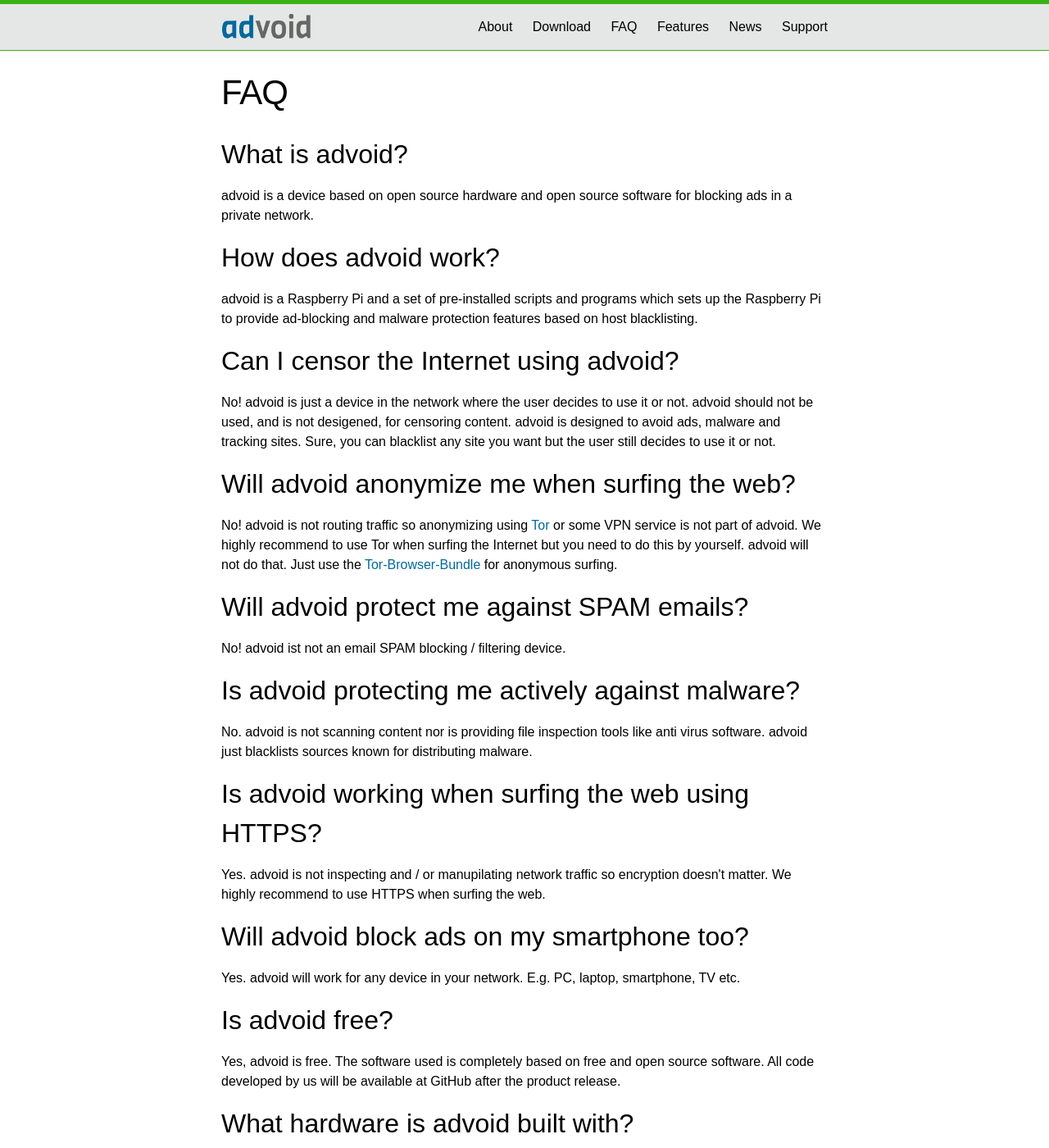
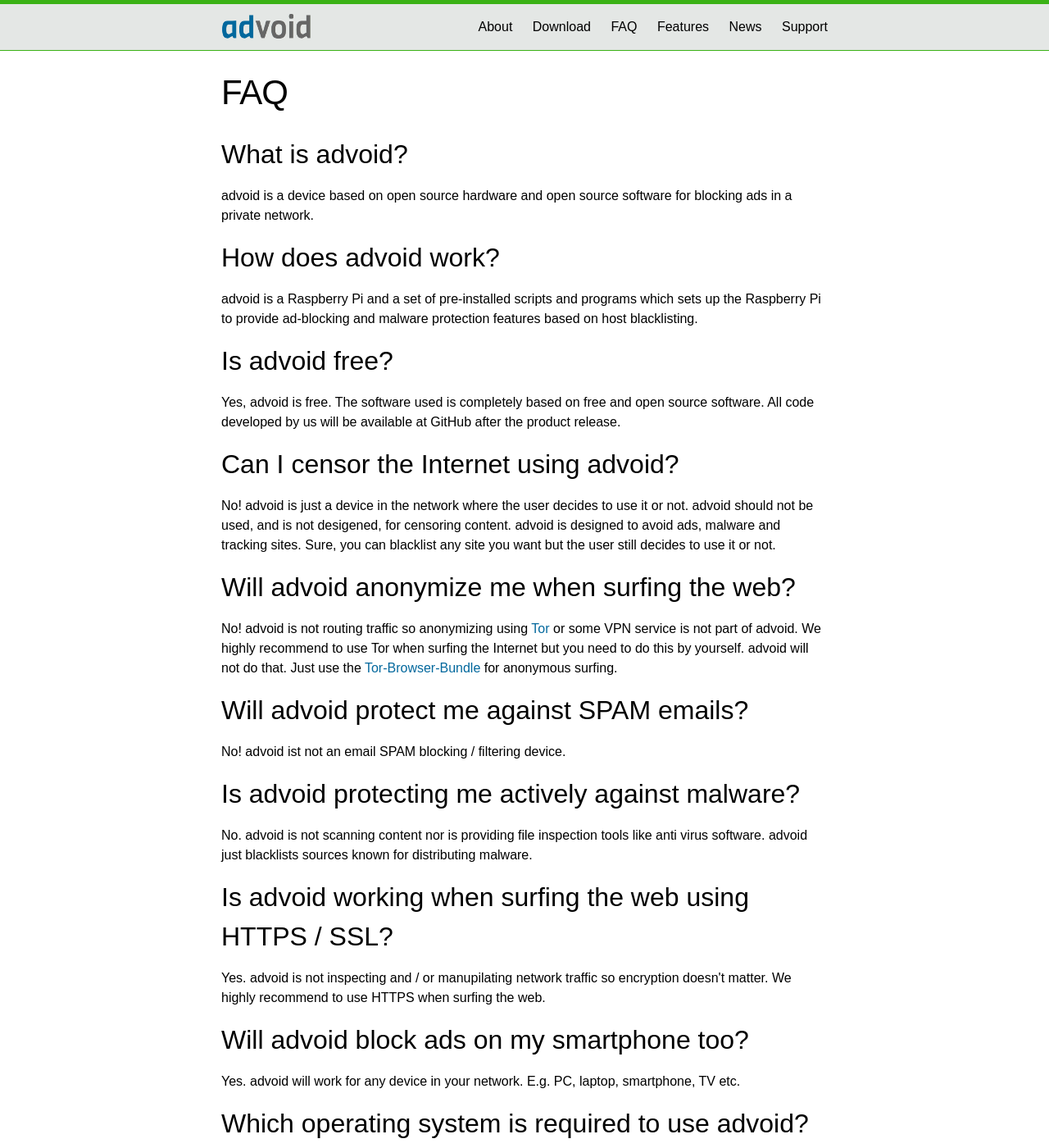
Before and after one commit to advoid/advoid.net, a Jekyll site: the page built from faq.md, in a window 1280 px wide and 1400 px high. Shown: the whole window at 82% size. Built offline with Jekyll 4.4.1, drawn with Linux system fonts in a browser that asks for light colours; some of the changed text lies outside the part shown.

Commit message:
some more faq stuff

```diff
--- a/faq.md
+++ b/faq.md
@@ -11,6 +11,10 @@
 <h2>How does advoid work?</h2>
 
 <p>advoid is a Raspberry Pi and a set of pre-installed scripts and programs which sets up the Raspberry Pi to provide ad-blocking and malware protection features based on host blacklisting.</p>
+
+<h2>Is advoid free?</h2>
+
+<p>Yes, advoid is free. The software used is completely based on free and open source software. All code developed by us will be available at GitHub after the product release.</p>
 
 <h2>Can I censor the Internet using advoid?</h2>
 
@@ -28,7 +32,7 @@
 
 <p>No. advoid is not scanning content nor is providing file inspection tools like anti virus software. advoid just blacklists sources known for distributing malware.</p>
 
-<h2>Is advoid working when surfing the web using HTTPS?</h2>
+<h2>Is advoid working when surfing the web using HTTPS / SSL?</h2>
 
 <p>Yes. advoid is not inspecting and / or manupilating network traffic so encryption doesn't matter. We highly recommend to use HTTPS when surfing the web.</p>
 
@@ -36,9 +40,9 @@
 
 <p>Yes. advoid will work for any device in your network. E.g. PC, laptop, smartphone, TV etc.</p>
 
-<h2>Is advoid free?</h2>
+<h2>Which operating system is required to use advoid?</h2>
 
-<p>Yes, advoid is free. The software used is completely based on free and open source software. All code developed by us will be available at GitHub after the product release.</p>
+<p>You can use advoid with any operating system.</p>
 
 <h2>What hardware is advoid built with?</h2>
 
```
